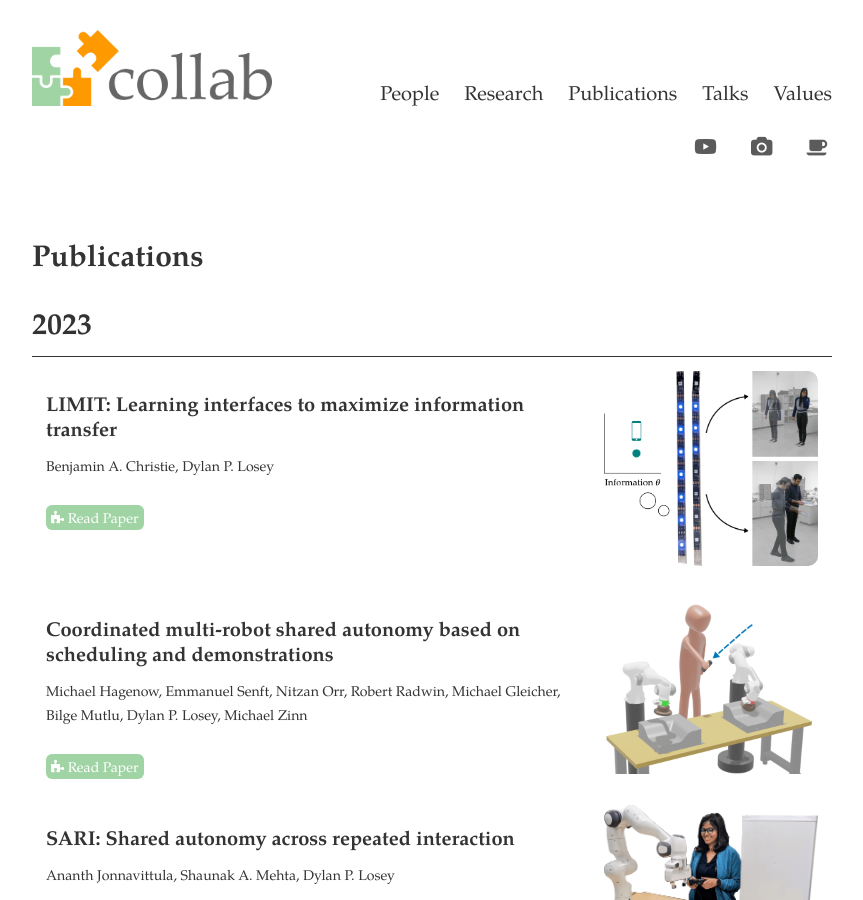
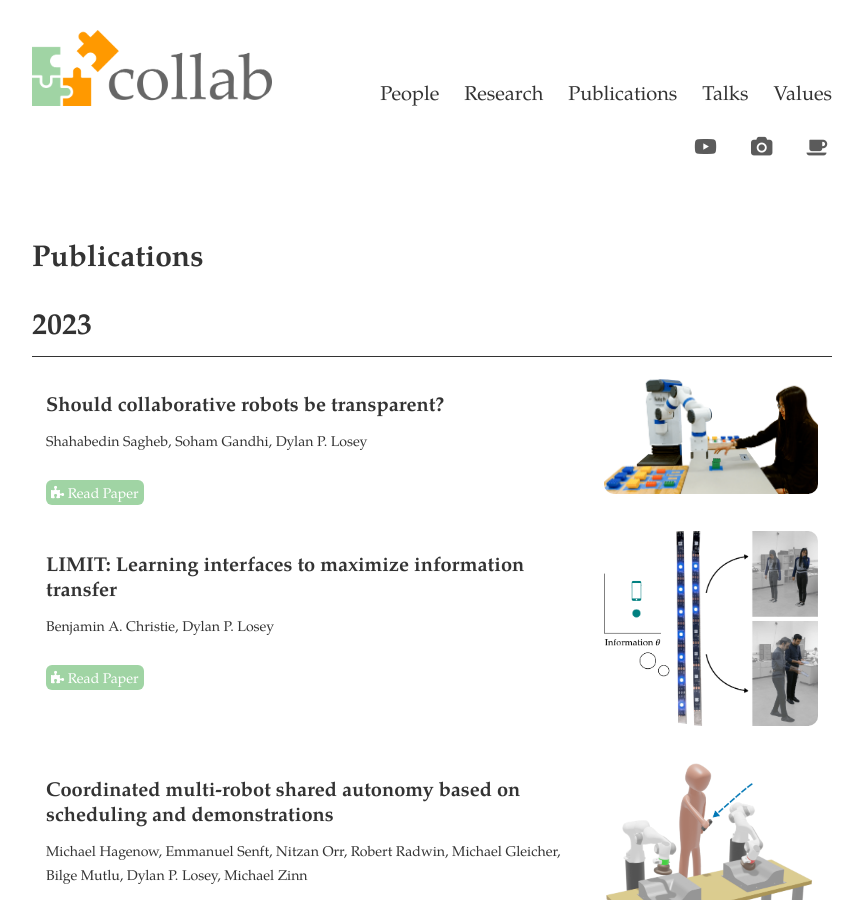
Before and after one commit to VT-Collab/vt-collab.github.io, a Jekyll site: the page built from publications.html, in a window 1280 px wide and 900 px high. Shown: the whole window, without its empty margins (208-1071 px from the left). Built offline with Jekyll 4.4.1, drawn with Linux system fonts in a browser that asks for light colours; nearby versions of some CDN libraries.

Commit message:
shahab paper

```diff
--- a/_data/publications.yml
+++ b/_data/publications.yml
@@ -1,3 +1,11 @@
+- title: "Should collaborative robots be transparent?"
+  authors: Shahabedin Sagheb, Soham Gandhi, Dylan P. Losey
+  venue: ""
+  year: 2023
+  note: ""
+  pdf: /pdfs/shahab_ral2023.pdf
+  figure: /images/publications/shahab_ral2023.png
+
 - title: "LIMIT: Learning interfaces to maximize information transfer"
   authors: Benjamin A. Christie, Dylan P. Losey
   venue: ""
```
Also changed, not shown: images/publications/shahab_ral2023.png (added), 1 other file.
